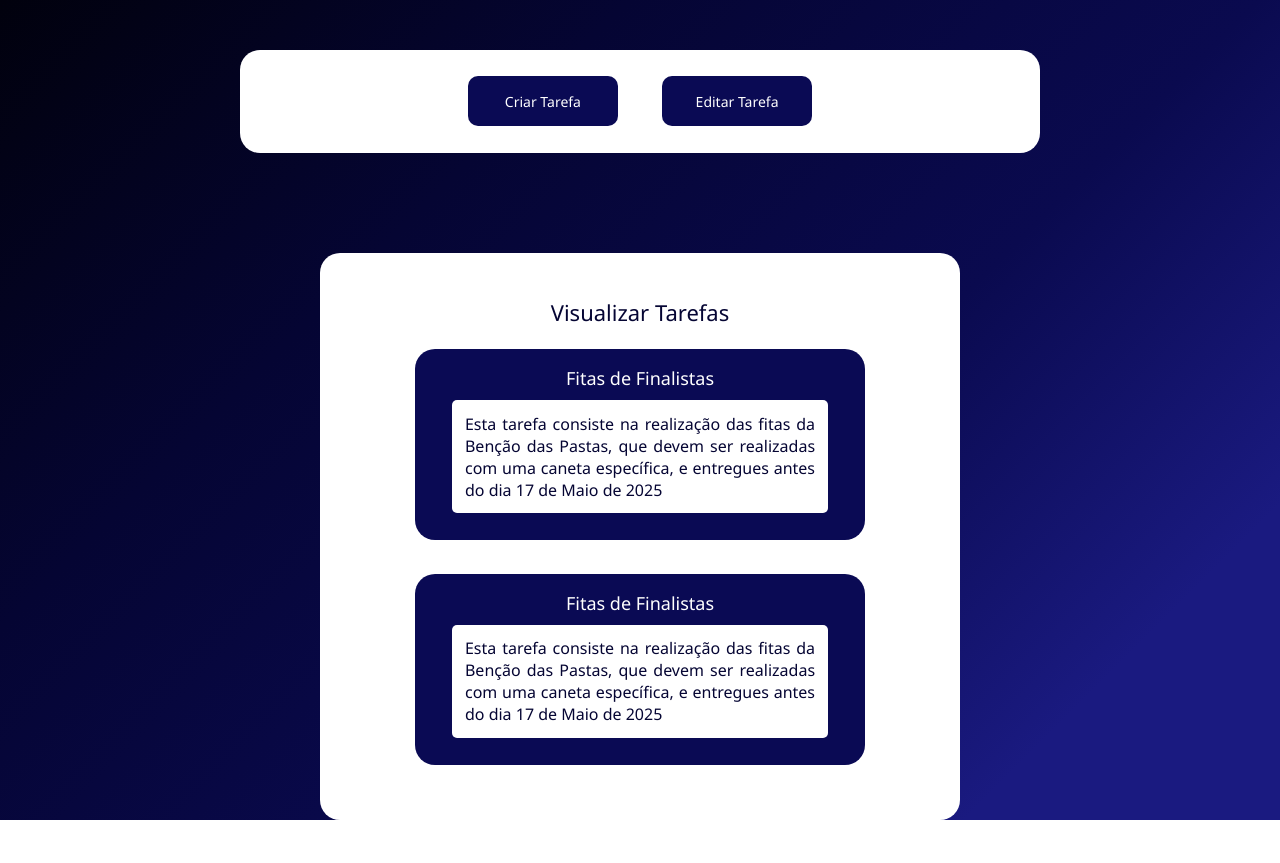
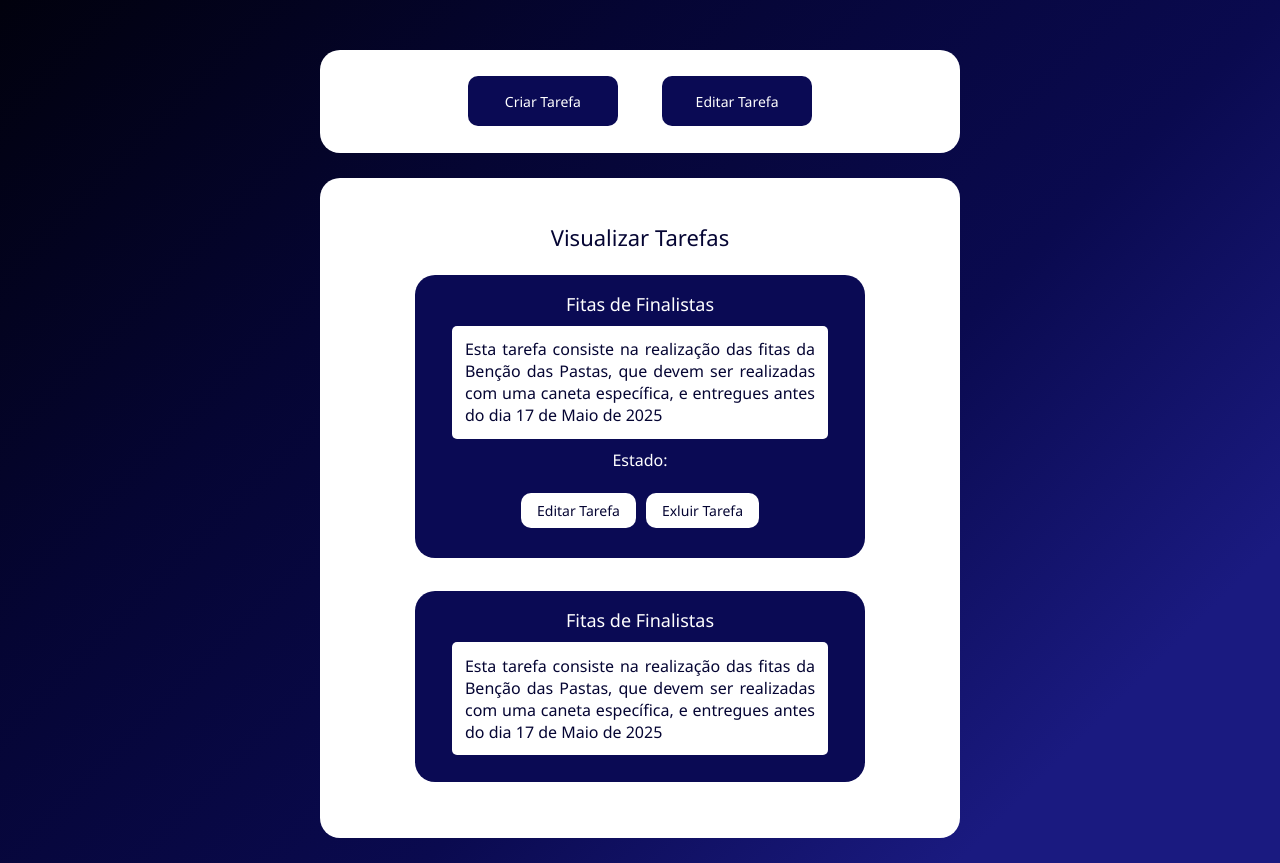
Before and after one commit to oSLaYN/Projeto-Final-Microservicos, a plain HTML site: page Front-End/tasks/index.html in a window 1280 px wide. Before the commit the page ends 820 px from the top, so only its background shows below. Drawn offline with Linux system fonts and the light colour scheme.

Commit message:
versao2frontend

```diff
--- a/Front-End/styles.css
+++ b/Front-End/styles.css
@@ -135,9 +135,22 @@ form input {
 /* Tarefas */
 
 
+#divTask {
+    background-color: white;
+    width: 400px;
+    border-radius: 20px;
+    margin-top: 100px;
+    padding: 3%;
+    display: flex;
+    flex-direction: column;
+    align-items: center;
+    text-align: center;
+    justify-content: center;
+}
+
 .tab-buttons {
     background-color: white;
-    width: 800px;
+    width: 50%;
     border-radius: 20px;
     margin-top: 50px;
     padding: 0.5%;
@@ -171,6 +184,13 @@ form input {
     text-align: center;
     width: 50%;
     background-color: #fff;
+    margin: 2%;
+}
+
+.tasksTab h1{
+   color: #050533;
+   font-size: 22px;
+    font-weight: normal;
 }
 
 .tasks{
@@ -185,11 +205,6 @@ form input {
     font-weight: normal;
 }
 
-.tasksTab h1{
-   color: #050533;
-   font-size: 22px;
-    font-weight: normal;
-}
 
 .tasksDescription{
     background-color: #fff;
@@ -199,3 +214,30 @@ form input {
     margin: 10px;
     width: 90%;
 }
+
+.tasksButtons {
+    display: flex;
+    flex-direction: row;         /* botões lado a lado */
+    justify-content: center;
+    align-items: center;
+    margin-top: 10px;
+    gap: 10px;
+    background-color: none;
+    background-color: transparent;            /* espaçamento entre os botões */
+}
+
+.tasksButtons button {
+    background-color: #fff;
+    color: #050533;
+    border: none;
+    padding: 8px 16px;
+    border-radius: 10px;
+    cursor: pointer;
+    font-size: 14px;
+    transition: background-color 0.3s;
+    width: auto;
+}
+
+.tasksButtons button:hover{
+    background-color: #c6c6eb;
+}
--- a/Front-End/tasks/index.html
+++ b/Front-End/tasks/index.html
@@ -19,6 +19,11 @@
                         com uma caneta específica, e entregues antes do dia 17 de Maio de 2025
                     </p>
                 </div>
+                <p>Estado:</p>
+                <div class="tasksButtons">
+                    <button onclick="">Editar Tarefa</button>
+                    <button onclick="">Exluir Tarefa</button>
+                </div>
             </div>
              <div class="tasks">
                 <h3>Fitas de Finalistas</h3>
```
